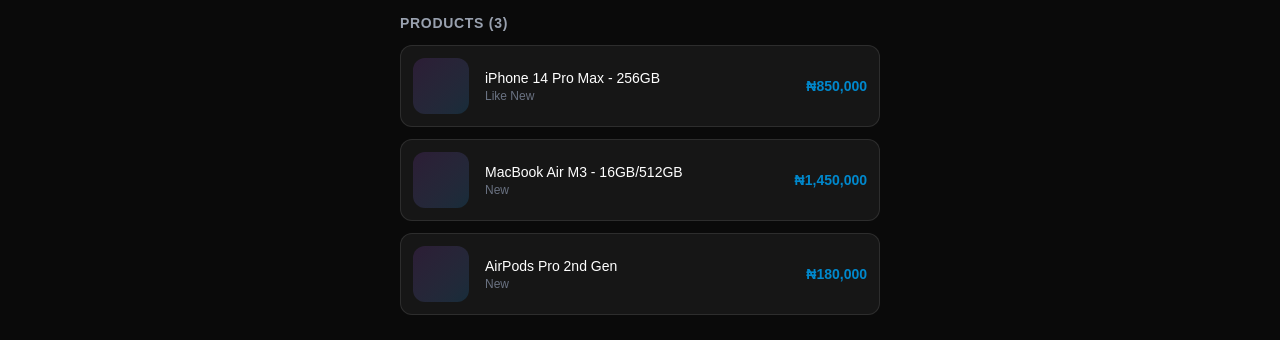
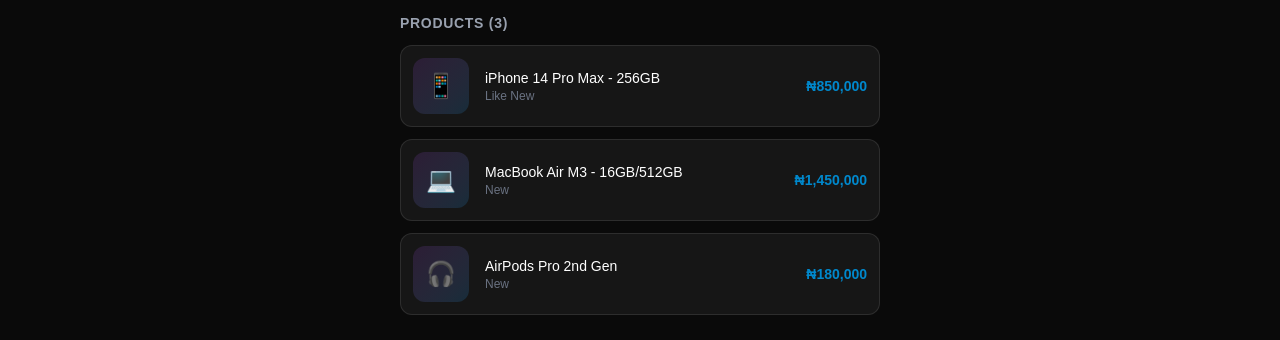
Before and after one commit to Adeyanju-Adeola24/adeyanju-adeola24.github.io, a Next.js app: page /prototype/vendors/vendor-1 in a window 1280 px wide. Shown: the part 339-679 px from the top of the page. Built offline with nearby package versions, Linux system fonts and the light colour scheme.

Commit message:
fix: change vendor p.emoji to p.images[0]

```diff
--- a/app/prototype/vendors/[id]/page.client.tsx
+++ b/app/prototype/vendors/[id]/page.client.tsx
@@ -47,7 +47,7 @@
             className="flex items-center gap-4 bg-white/5 rounded-xl p-3 border border-white/10 hover:bg-white/[0.07] transition-colors"
           >
             <div className="w-14 h-14 rounded-xl bg-gradient-to-br from-[#833AB4]/20 to-[#0088cc]/20 flex items-center justify-center shrink-0">
-              <span className="text-2xl">{p.emoji}</span>
+              <span className="text-2xl">{p.images[0]}</span>
             </div>
             <div className="flex-1 min-w-0">
               <p className="text-sm font-medium truncate">{p.title}</p>
```
